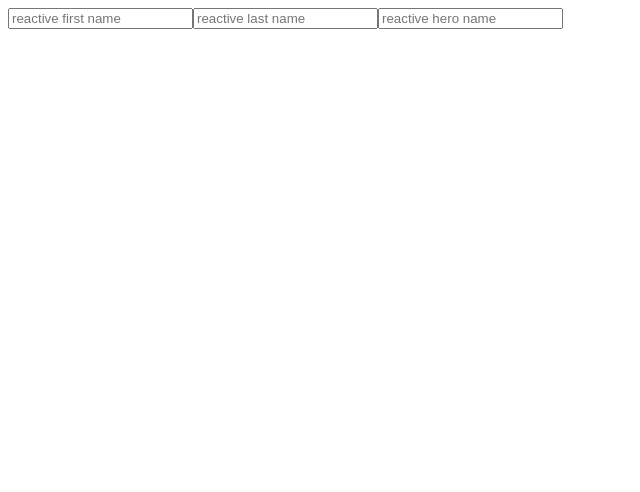
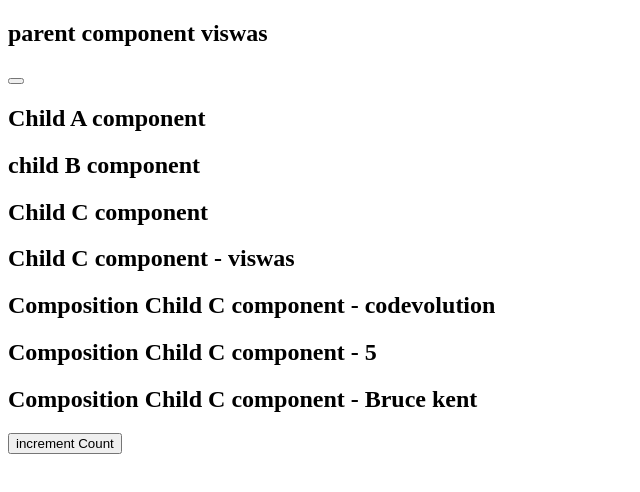
Before and after one commit to nivyapeter/vue-learning, a Vue app in the folder hello-world/: page / in a window 1280 px wide. Shown: the top 492 px of the page, without its empty margins (0-640 px from the left). Built offline with nearby package versions, Linux system fonts and the light colour scheme.

Commit message:
feat: replace provide and inject with composition api

```diff
--- a/hello-world/src/App.vue
+++ b/hello-world/src/App.vue
@@ -1,15 +1,15 @@
 <template>
   <div>
-    <WatchComponent />
+    <ProvideInject />
   </div>
 </template>
 
 <script>
-import WatchComponent from "./components/WatchComponent.vue";
+import ProvideInject from "./components/ProvideInject.vue";
 export default {
   name: "App",
   components: {
-    WatchComponent,
+    ProvideInject,
   },
   data() {
     return {};
--- /dev/null
+++ b/hello-world/src/components/ChildA.vue
@@ -0,0 +1,19 @@
+<template>
+  <div>
+    <h2>Child A component</h2>
+    <ChildB />
+  </div>
+</template>
+
+<script>
+import ChildB from "./ChildB.vue";
+export default {
+  name: "childA",
+  components: {
+    ChildB,
+  },
+};
+</script>
+
+<style scoped>
+</style>
--- /dev/null
+++ b/hello-world/src/components/ChildB.vue
@@ -0,0 +1,19 @@
+<template>
+  <div>
+    <h2>child B component</h2>
+    <ChildC />
+  </div>
+</template>
+
+<script>
+import ChildC from "./ChildC.vue";
+export default {
+  name: "ChildB",
+  components: {
+    ChildC,
+  },
+};
+</script>
+
+<style scoped>
+</style>
--- /dev/null
+++ b/hello-world/src/components/ChildC.vue
@@ -0,0 +1,38 @@
+<template>
+  <div>
+    <h2>Child C component</h2>
+    <h2>Child C component - {{ userName }}</h2>
+
+    <h2>Composition Child C component - {{ childUserName }}</h2>
+
+    <h2>Composition Child C component - {{ childCount }}</h2>
+    <h2>Composition Child C component - {{ firstName }} {{ lastName }}</h2>
+    <button @click="incrementCount">increment Count</button>
+  </div>
+</template>
+
+<script>
+import { inject, toRefs } from "vue";
+export default {
+  name: "childC",
+  setup() {
+    const childUserName = inject("c_userName", "Default_userName");
+
+    const childCount = inject("c_count", 0);
+    const childHero = inject("c_hero", {});
+    const incrementCount = inject("incrementCount");
+
+    return {
+      childUserName,
+      childCount,
+      ...toRefs(childHero),
+      incrementCount,
+    };
+  },
+
+  inject: ["userName"],
+};
+</script>
+
+<style scoped>
+</style>
--- /dev/null
+++ b/hello-world/src/components/ProvideInject.vue
@@ -0,0 +1,58 @@
+<template>
+  <div>
+    <h2>parent component {{ name }}</h2>
+
+    <button @click="incrementCount"></button>
+    <ChildA />
+  </div>
+</template>
+
+<script>
+import { provide, ref, reactive, toRefs } from "vue";
+import ChildA from "./ChildA.vue";
+export default {
+  name: "ProvideInject",
+  components: {
+    ChildA,
+  },
+
+  setup() {
+    provide("c_userName", "codevolution");
+
+    const count = ref(5);
+
+    function incrementCount() {
+      count.value++;
+    }
+
+    const state = reactive({
+      firstName: "Bruce",
+      lastName: "kent",
+    });
+
+    provide("c_count", count);
+    provide("c_hero", state);
+    provide("incrementCount", incrementCount);
+
+    return {
+      count,
+      ...toRefs(state),
+      incrementCount,
+    };
+  },
+
+  data() {
+    return {
+      name: "viswas",
+    };
+  },
+  provide() {
+    return {
+      userName: this.name,
+    };
+  },
+};
+</script>
+
+<style scoped>
+</style>
```
